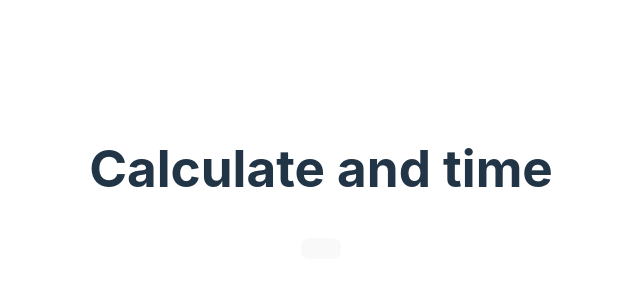
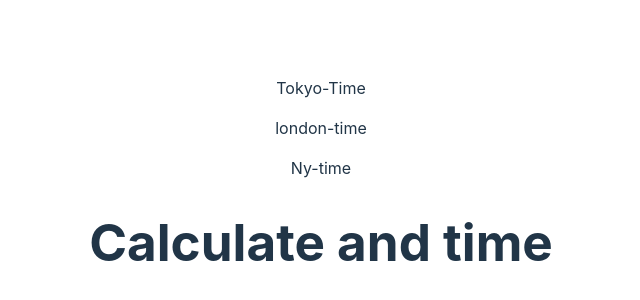
Before and after one commit to Jafsoon/reactMiniProject, a React (Vite) app in the folder project/: page / in a window 1280 px wide. Before the commit this address had no page. Shown: the part 218-518 px from the top of the page, without its empty margins (319-959 px from the left). Built offline with nearby package versions, Linux system fonts and the light colour scheme.

Commit message:
Readme Updated and NYT Compenent updated

```diff
--- a/project/src/App.jsx
+++ b/project/src/App.jsx
@@ -2,31 +2,31 @@ import {BrowserRouter as Router, Routes, Route} from 'react-router-dom'
 import './App.css'
 
 
-import ButtonLink from './components/ButtonLink'
+
+
 import WelcomeNote from './components/WelcomeNote'
+import TokyoTime from './components/TimeTO'
+import LondonTime from './components/TimeLO'
+import NewYorkTime from './components/TimeNY'
 
 function App() {
 
 
   return (
-    <>
+    <Router>
 
+
+      <TokyoTime />
+      <LondonTime/>
+      <NewYorkTime/>
       <WelcomeNote />
 
-      <Router>
-        <div>
-          <ButtonLink> Tokyo Time</ButtonLink>
 
 
-          <Routes>
-          <Route/>
-
-          </Routes>
-        </div>
-      </Router>
 
 
-    </>
+
+    </Router>
   )
 }
 
--- a/project/src/components/TimeLO.jsx
+++ b/project/src/components/TimeLO.jsx
@@ -5,6 +5,7 @@ const LondonTime = () => {
 
   return (
     <>
+    london-time
     </>
   )
 }
--- a/project/src/components/TimeNY.jsx
+++ b/project/src/components/TimeNY.jsx
@@ -2,9 +2,11 @@ import React from "react";
 
 
 const NewYorkTime = () => {
+  const currentTime = new Date().toLocaleTimeString({timeZone: 'America/New_York'})
 
   return (
     <>
+    <p>Ny-time</p>
     </>
   )
 }
--- a/project/src/components/TimeTO.jsx
+++ b/project/src/components/TimeTO.jsx
@@ -1,16 +1,19 @@
 import React from "react";
-import moment from "moment-timezone"
+
+
+
 
 
 
 const TokyoTime = () => {
-  const tokyoTime = moment.utc().tz()
+
 
 
 
 
   return (
     <>
+   <p>Tokyo-Time</p>
     </>
 
   )
--- a/project/src/components/WelcomeNote.jsx
+++ b/project/src/components/WelcomeNote.jsx
@@ -1,10 +1,10 @@
 
 
-const WelcomeNote = () => {
+const WelcomeNotes = () => {
 
   return (
     <h1>Calculate and time</h1>
   )
 }
 
-export default WelcomeNote
+export default WelcomeNotes
```
Also changed, not shown: 1 other file (tests, documents, lock files or other folders).
